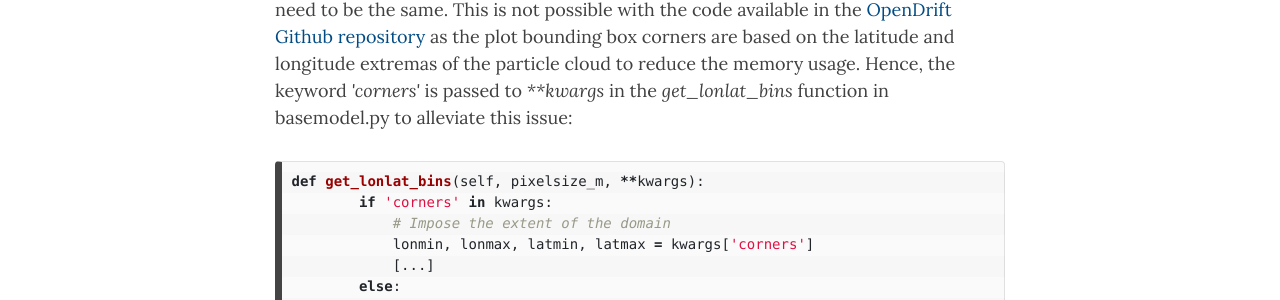
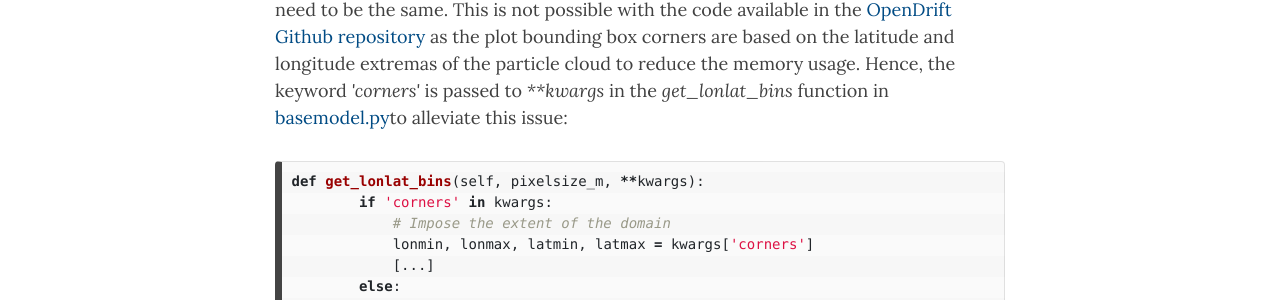
Before and after one commit to claws-scot/claws-scot.github.io, a Jekyll site: the page built from ensemble-averaging.md, in a window 1280 px wide and 900 px high, scrolled down 407 px. Shown: the part 181-481 px from the top of the window. Built offline with Jekyll 4.4.1, drawn with Linux system fonts in a browser that asks for light colours; nearby versions of some CDN libraries; some of the changed lines change nothing that is shown.

Commit message:
Editing web pages

````diff
--- a/ensemble-averaging.md
+++ b/ensemble-averaging.md
@@ -41,7 +41,7 @@ if (localStorage.getItem("show_sidenav")) openNav()
 <p id="ref1">A particle represents a mass of a chemical substance in a water voxel and releasing 1,000,000 particles corresponds to 1,000,000 realizations of how this substance may be transported within the bounds of a numerical domain.
 OpenDrift is not a parallel code and it can quickly turn into a memory-intensive application as the number of particles grows large. In addition to OpenDrift's performance guidelines<a href="#fn1"><sup>1</sup></a>, techniques such as ensemble averaging and ensemble accumulation can be leveraged where only a fraction of the total number of particles is seeded in each simulation. Ensemble accumulation can be used when there are multiple seeding sources.</p>
 
-<p>To resort to these two strategies, the number of longitude and latitude bins (and the latitude and longitude ranges) as generated by the the multi-dimensional histogram need to be the same. This is not possible with the code available in the <a href="https://github.com/OpenDrift/opendrift" target="_blank">OpenDrift Github repository</a> as the plot bounding box corners are based on the latitude and longitude extremas of the particle cloud to reduce the memory usage. Hence, the keyword <i>'corners'</i> is passed to <i>**kwargs</i> in the <i>get_lonlat_bins</i> function in basemodel.py to alleviate this issue:</p>
+<p>To resort to these two strategies, the number of longitude and latitude bins (and the latitude and longitude ranges) as generated by the the multi-dimensional histogram need to be the same. This is not possible with the code available in the <a href="https://github.com/OpenDrift/opendrift" target="_blank">OpenDrift Github repository</a> as the plot bounding box corners are based on the latitude and longitude extremas of the particle cloud to reduce the memory usage. Hence, the keyword <i>'corners'</i> is passed to <i>**kwargs</i> in the <i>get_lonlat_bins</i> function in <a href="https://github.com/vincentcasseau/opendrift/blob/master/opendrift/models/basemodel.py#L4590-L4593" target="_blank">basemodel.py</a>to alleviate this issue:</p>
 
 ```python
 def get_lonlat_bins(self, pixelsize_m, **kwargs):
````
